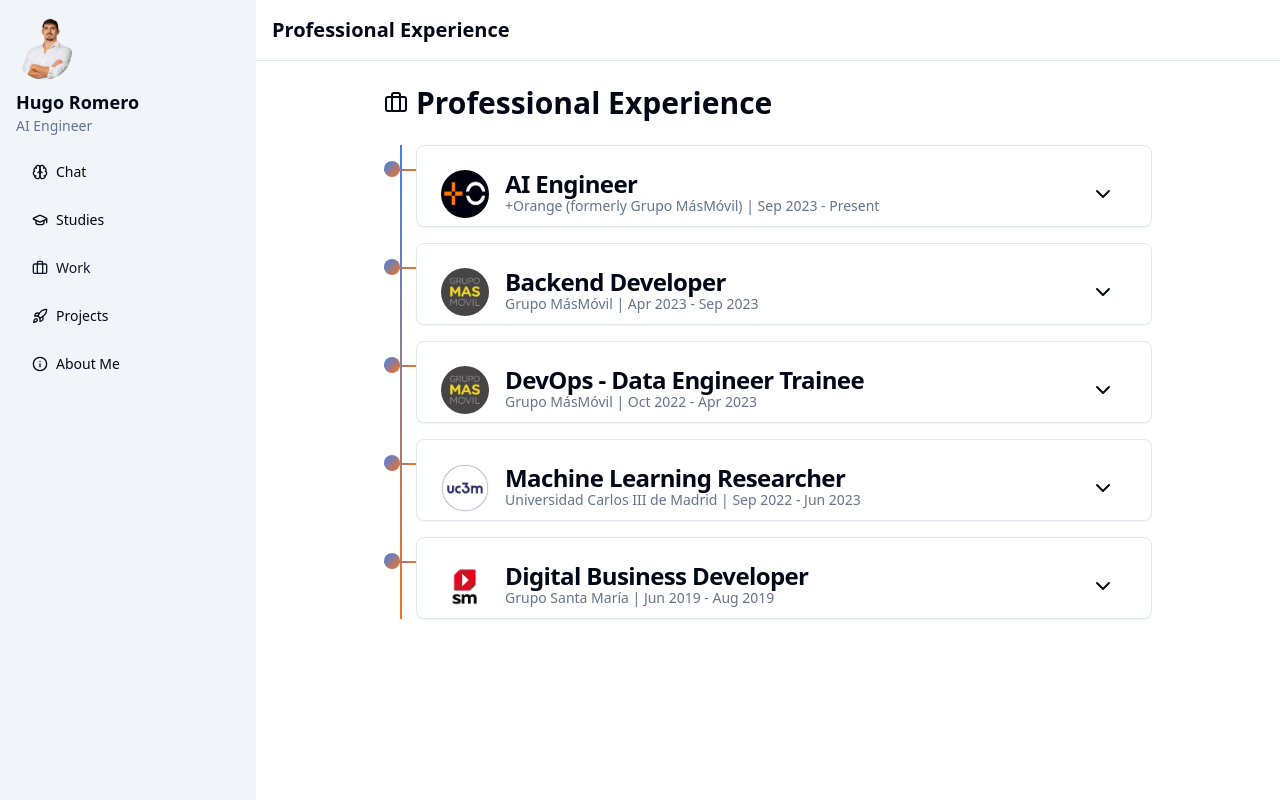
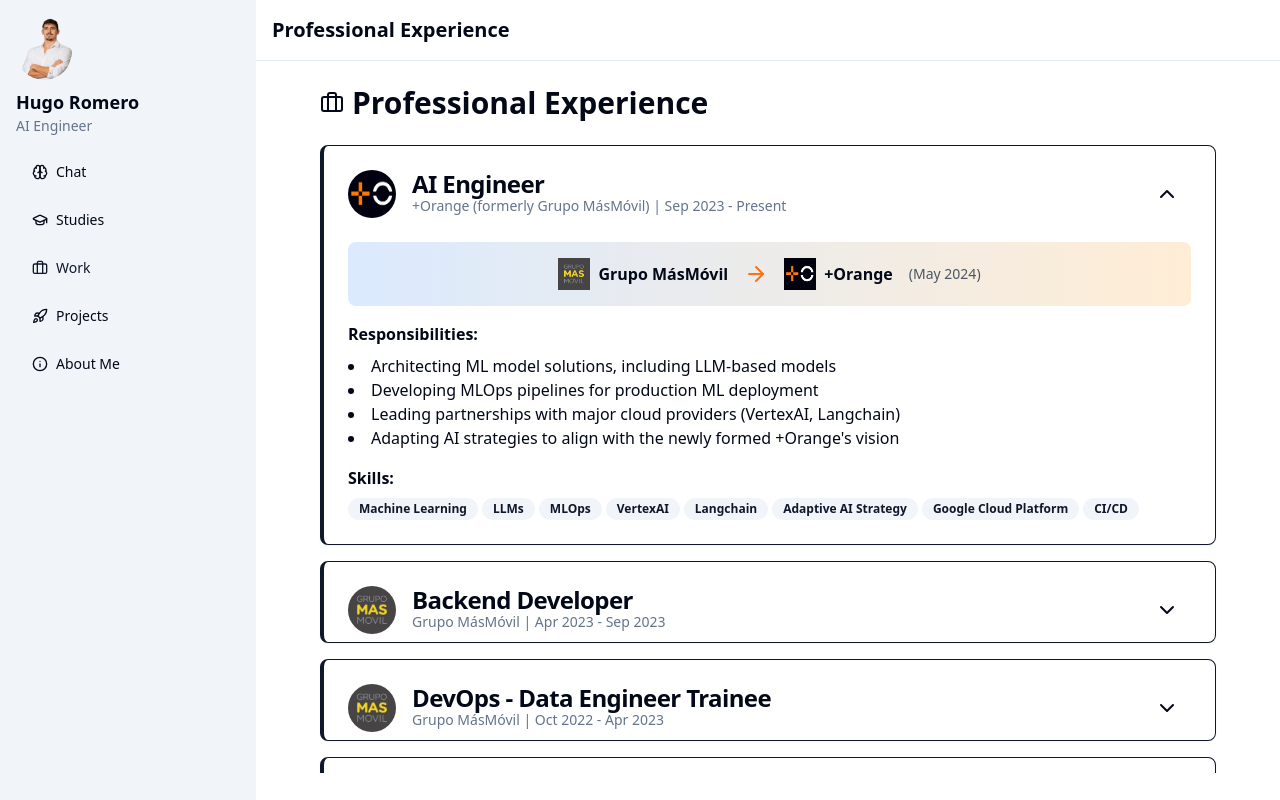
Before and after one commit to hugoromerorico/hugoromerorico.github.io, a Next.js app: page / in a window 1280 px wide. Both pictures are taken after a click on the button "Work". Built offline with nearby package versions, Linux system fonts and the light colour scheme.

Commit message:
Improve work section

```diff
--- a/components/WorkSection.tsx
+++ b/components/WorkSection.tsx
@@ -6,7 +6,6 @@
 import { Button } from "@/components/ui/button";
 import { ChevronDown, ChevronUp, Briefcase, ArrowRight } from 'lucide-react';
 
-// Define interfaces for typing the work experience data
 interface TransitionInfo {
   from: { name: string; logo: string };
   to: { name: string; logo: string };
@@ -28,15 +27,15 @@
     title: "AI Engineer",
     company: "+Orange (formerly Grupo MásMóvil)",
     duration: "Sep 2023 - Present",
-    logo: "/images/mas-orange.png?height=50&width=50",
+    logo: "/images/mas-orange.png",
     transitionInfo: {
       from: {
         name: "Grupo MásMóvil",
-        logo: "/images/mas-movil.png?height=30&width=30"
+        logo: "/images/mas-movil.png"
       },
       to: {
         name: "+Orange",
-        logo: "/images/mas-orange.png?height=30&width=30"
+        logo: "/images/mas-orange.png"
       },
       date: "May 2024"
     },
@@ -52,7 +51,7 @@
     title: "Backend Developer",
     company: "Grupo MásMóvil",
     duration: "Apr 2023 - Sep 2023",
-    logo: "/images/mas-movil.png?height=50&width=50",
+    logo: "/images/mas-movil.png",
     responsibilities: [
       "Developed vital processes critical to company operations",
       "Worked in dynamic cloud-native project environments"
@@ -63,7 +62,7 @@
     title: "DevOps - Data Engineer Trainee",
     company: "Grupo MásMóvil",
     duration: "Oct 2022 - Apr 2023",
-    logo: "/images/mas-movil.png?height=50&width=50",
+    logo: "/images/mas-movil.png",
     responsibilities: [
       "Automated ETL pipelines and deployed BigQuery solutions",
       "Developed DataStudio dashboards to analyze cloud costs"
@@ -74,7 +73,7 @@
     title: "Machine Learning Researcher",
     company: "Universidad Carlos III de Madrid",
     duration: "Sep 2022 - Jun 2023",
-    logo: "/images/uc3m.png?height=50&width=50",
+    logo: "/images/uc3m.png",
     responsibilities: [
       "Researched game theory and data management",
       "Coordinated international project collaborations"
@@ -85,7 +84,7 @@
     title: "Digital Business Developer",
     company: "Grupo Santa María",
     duration: "Jun 2019 - Aug 2019",
-    logo: "/images/grupo-sm.png?height=50&width=50",
+    logo: "/images/grupo-sm.png",
     responsibilities: [
       "Co-created innovative digital products",
       "Developed mobile apps with a multidisciplinary team"
@@ -94,13 +93,9 @@
   }
 ];
 
-interface CompanyTransitionProps {
-  transitionInfo: TransitionInfo;
-}
-
-const CompanyTransition: React.FC<CompanyTransitionProps> = ({ transitionInfo }) => (
+const CompanyTransition: React.FC<{ transitionInfo: TransitionInfo }> = ({ transitionInfo }) => (
   <motion.div
-    className="flex items-center justify-center my-4 p-4 bg-gradient-to-r from-blue-100 to-orange-200 rounded-lg"
+    className="flex items-center justify-center my-4 p-4 bg-gradient-to-r from-blue-100 to-orange-100 rounded-lg"
     initial={{ opacity: 0, y: 20 }}
     animate={{ opacity: 1, y: 0 }}
     transition={{ duration: 0.5 }}
@@ -118,13 +113,8 @@
   </motion.div>
 );
 
-interface WorkExperienceCardProps {
-  experience: Experience;
-  index: number;
-}
-
-const WorkExperienceCard: React.FC<WorkExperienceCardProps> = ({ experience, index }) => {
-  const [isExpanded, setIsExpanded] = useState(false);
+const WorkExperienceCard: React.FC<{ experience: Experience; index: number; defaultExpanded: boolean }> = ({ experience, index, defaultExpanded }) => {
+  const [isExpanded, setIsExpanded] = useState(defaultExpanded);
 
   return (
     <motion.div
@@ -132,7 +122,7 @@
       animate={{ opacity: 1, y: 0 }}
       transition={{ duration: 0.5, delay: index * 0.1 }}
     >
-      <Card className="mb-4 overflow-hidden">
+      <Card className="mb-4 overflow-hidden border-l-4 border-primary">
         <CardHeader className="flex flex-row items-center justify-between space-y-0 pb-2">
           <div className="flex items-center">
             <img src={experience.logo} alt={experience.company} className="w-12 h-12 mr-4 rounded-full" />
@@ -185,7 +175,7 @@
 export default function WorkSection() {
   return (
     <ScrollArea className="h-[calc(100vh-4rem)] px-4 py-6">
-      <div className="max-w-3xl mx-auto">
+      <div className="max-w-4xl mx-auto">
         <motion.h2
           className="text-3xl font-bold mb-6 flex items-center"
           initial={{ opacity: 0, y: -20 }}
@@ -196,14 +186,14 @@
           Professional Experience
         </motion.h2>
 
-        <div className="relative">
-          <div className="absolute left-4 top-0 bottom-0 w-0.5 bg-gradient-to-b from-blue-500 to-orange-500" />
+        <div className="space-y-4">
           {workExperience.map((experience, index) => (
-            <div key={index} className="relative pl-8">
-              <div className="absolute left-0 top-6 w-8 h-0.5 bg-gradient-to-r from-blue-500 to-orange-500" />
-              <div className="absolute left-0 top-4 w-4 h-4 rounded-full bg-gradient-to-br from-blue-500 to-orange-500" />
-              <WorkExperienceCard experience={experience} index={index} />
-            </div>
+            <WorkExperienceCard
+              key={index}
+              experience={experience}
+              index={index}
+              defaultExpanded={index === 0} // AI Engineer role is expanded by default
+            />
           ))}
         </div>
       </div>
```
